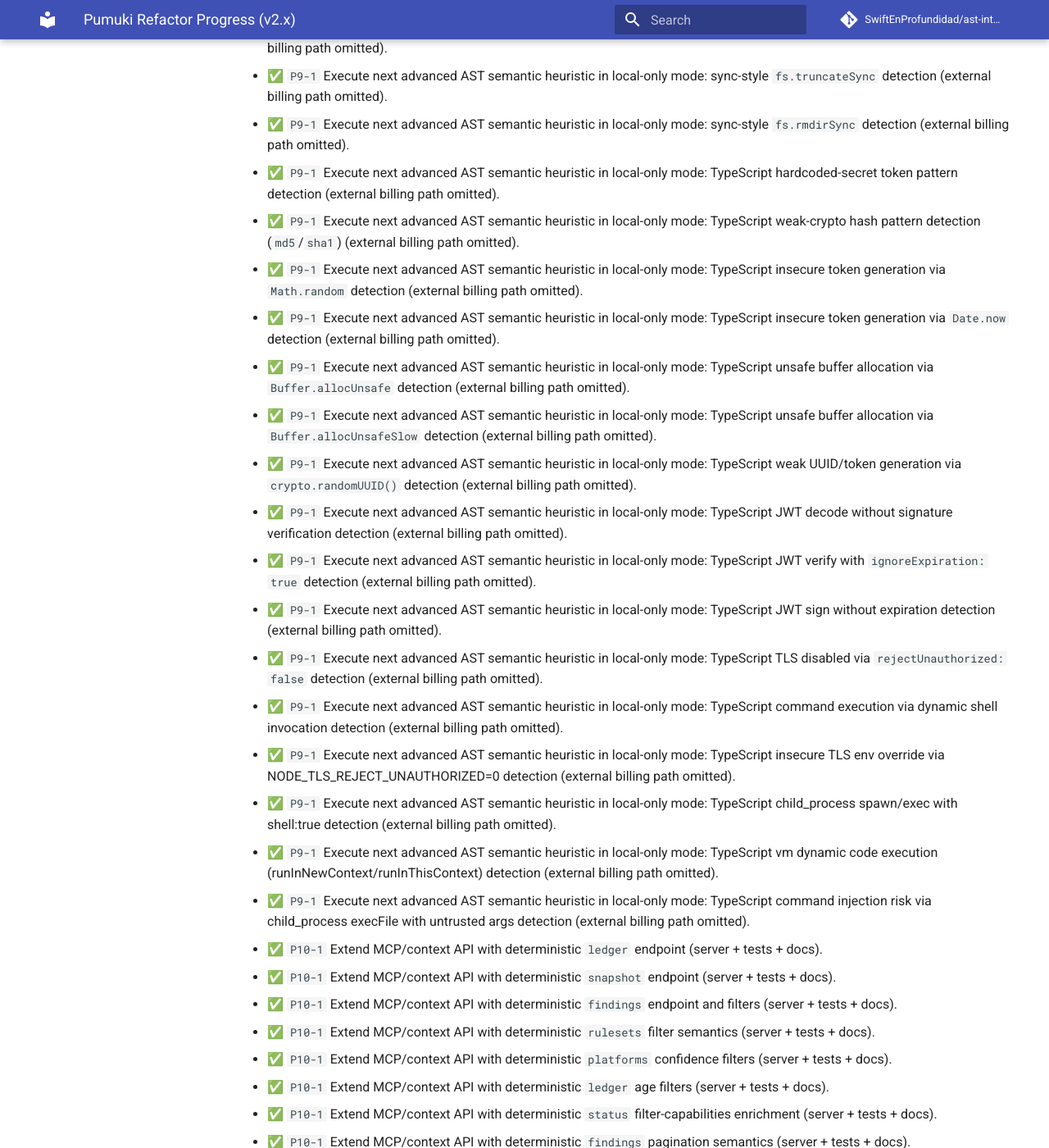
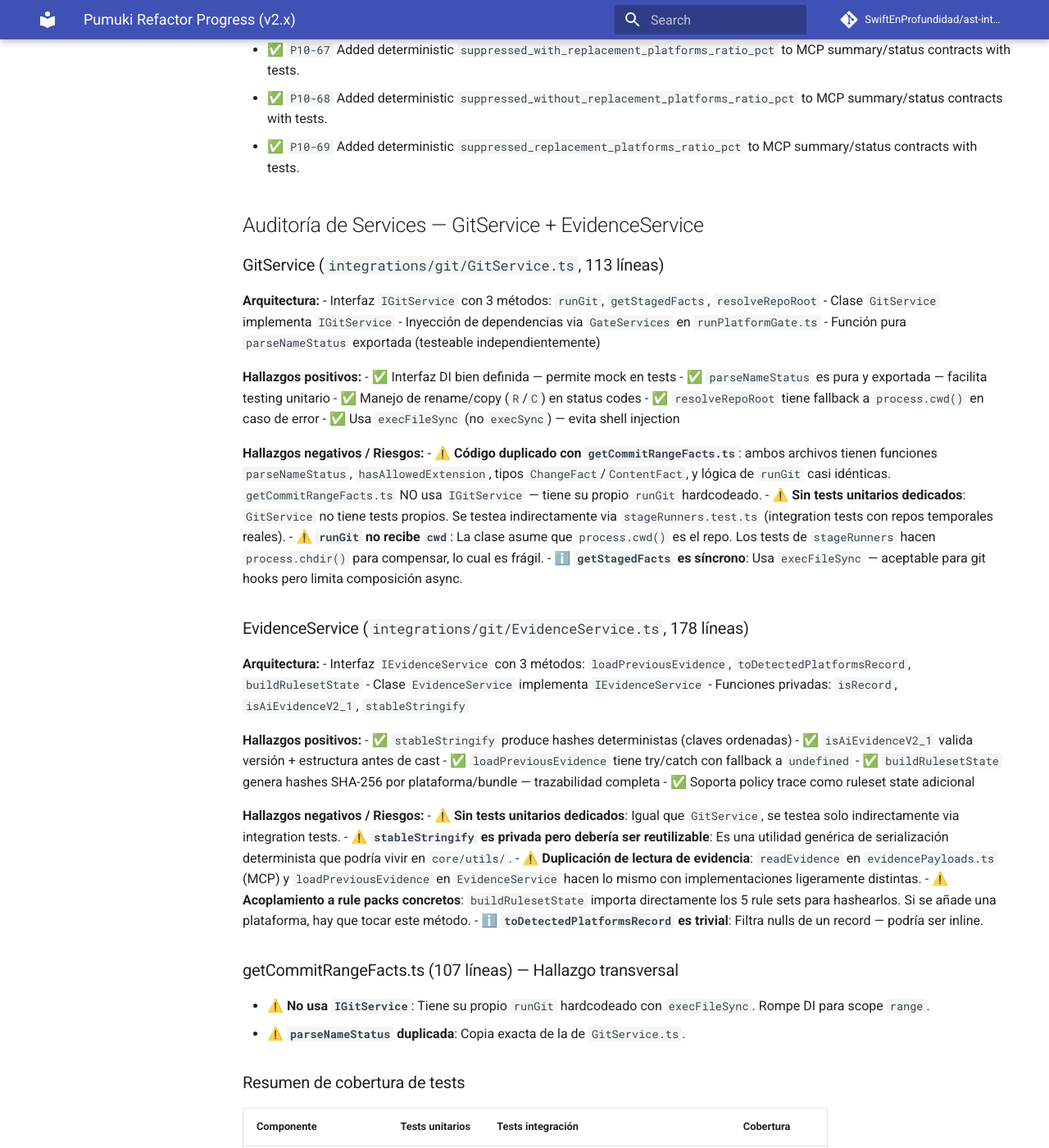
Before and after one commit to SwiftEnProfundidad/ast-intelligence-hooks, an MkDocs documentation site: the page built from docs/REFRACTOR_PROGRESS.md, in a window 1280 px wide and 1400 px high, scrolled down 51778 px. Shown: the whole window at 82% size. Built offline with MkDocs 1.6.1 and Material for MkDocs 9.7.7, drawn with Linux system fonts in a browser that asks for light colours; comment, search, counter and statistics services are not loaded; some of the changed text lies outside the part shown.

Commit message:
docs(audit): add deep audit prompt and update progress log

```diff
--- a/docs/REFRACTOR_PROGRESS.md
+++ b/docs/REFRACTOR_PROGRESS.md
@@ -18,7 +18,24 @@
 - ✅ Documentation update entries normalized to English
 - ✅ `README.md` and `PUMUKI.md` fully translated to English (enterprise + junior didactic format)
 - ✅ Release `6.3.7` completed: merged to `main`, published to npm, and confirmed `latest`
-- 🚧 Post-release monitoring: verify downstream consumers adopt `6.3.7` baseline
+- ✅ Technical audit and refactoring plan completed (`INFORME_AUDITORIA_AST.md`)
+- [x] **Fase 1: Modularización del Núcleo**
+  - [x] Definir `HeuristicDetector` interface.
+  - [x] Implementar `HeuristicRegistry`.
+  - [x] Extraer detectores a `core/facts/detectors/`.
+  - [x] Refactorizar `extractHeuristicFacts.ts`.
+  - [x] Verificar tests `test:heuristics`.
+
+- ✅ **Fase 2: Refactorización de Reglas** — `astHeuristicsRuleSet.ts` split into domain modules (`core/rules/presets/heuristics/`)
+- ✅ **Fase 3: Refactorización de evidenceContextServer.ts** — extracted `evidenceFacets.ts` (pure metric helpers), `evidencePayloads.ts` (payload builders), slim router in `evidenceContextServer.ts`. Schema fix: `ConsolidationSuppressedFinding` updated with `replacementRuleId`, `platform`, widened `reason`. All 14 MCP tests pass.
+- ✅ **Fase 4: Auditoría de Services** — `GitService`, `EvidenceService` auditados (ver informe abajo)
+- ✅ Phase 3: Decoupled `runPlatformGate.ts` — extracted `GitService` + `EvidenceService` with DI interfaces
+- ✅ Phase 4: Hardened ESLint for TypeScript + `zod` schema validation for project rules config
+- ✅ Final Cleanup: Resolved `legacy/` references in skills config and removed dead code (`resolveLegacyRulesetFile`)
+- ✅ Worktree consolidation (2026-02-15): merged parallel Arena worktrees (`7b27b4f4` primary, `f573acfa` discarded). Fixed 20 TS errors in detectors (`unknown` → typed casts), adopted `reduce` pattern for `astHeuristicsRuleSet`, resolved `ConsolidationSuppressedFinding` schema conflict (optional `replacementRuleId`/`platform`), cleaned 43 spam monitoring entries from progress log. `tsc --noEmit` green.
+- ✅ Deep audit execution completed (2026-02-15): phases 1-7 executed end-to-end from `docs/AUDIT_PROMPT.md`; evidence outputs generated in `.audit-reports/2026-02-15-audit-full.md`, `.audit-reports/eslint-full.json`, and `.audit-reports/npm-audit.json`. Key findings: `41,500` TS LOC, `10` production files `>300` lines (`5` `>500`), `29` recent commits with `>10` files, `jest` currently discovers `0` tests, and `npm audit` reports `0` vulnerabilities.
+- 🚧 Next task in progress (2026-02-15): Phase 1 critical remediation planning and implementation scope for test runner recovery (`jest.config.js` TS discovery) plus first critical coverage baseline for gate/evidence/heuristics runtime paths.
+- ⏳ Post-release monitoring: verify downstream consumers adopt `6.3.7` baseline
 
 ## Phase 1 - Deterministic Core + Evidence v2.1
 
@@ -1098,3 +1030,72 @@
 - ✅ `P10-67` Added deterministic `suppressed_with_replacement_platforms_ratio_pct` to MCP summary/status contracts with tests.
 - ✅ `P10-68` Added deterministic `suppressed_without_replacement_platforms_ratio_pct` to MCP summary/status contracts with tests.
 - ✅ `P10-69` Added deterministic `suppressed_replacement_platforms_ratio_pct` to MCP summary/status contracts with tests.
+
+## Auditoría de Services — GitService + EvidenceService
+
+### GitService (`integrations/git/GitService.ts`, 113 líneas)
+
+**Arquitectura:**
+- Interfaz `IGitService` con 3 métodos: `runGit`, `getStagedFacts`, `resolveRepoRoot`
+- Clase `GitService` implementa `IGitService`
+- Inyección de dependencias via `GateServices` en `runPlatformGate.ts`
+- Función pura `parseNameStatus` exportada (testeable independientemente)
+
+**Hallazgos positivos:**
+- ✅ Interfaz DI bien definida — permite mock en tests
+- ✅ `parseNameStatus` es pura y exportada — facilita testing unitario
+- ✅ Manejo de rename/copy (`R`/`C`) en status codes
+- ✅ `resolveRepoRoot` tiene fallback a `process.cwd()` en caso de error
+- ✅ Usa `execFileSync` (no `execSync`) — evita shell injection
+
+**Hallazgos negativos / Riesgos:**
+- ⚠️ **Código duplicado con `getCommitRangeFacts.ts`**: ambos archivos tienen funciones `parseNameStatus`, `hasAllowedExtension`, tipos `ChangeFact`/`ContentFact`, y lógica de `runGit` casi idénticas. `getCommitRangeFacts.ts` NO usa `IGitService` — tiene su propio `runGit` hardcodeado.
+- ⚠️ **Sin tests unitarios dedicados**: `GitService` no tiene tests propios. Se testea indirectamente via `stageRunners.test.ts` (integration tests con repos temporales reales).
+- ⚠️ **`runGit` no recibe `cwd`**: La clase asume que `process.cwd()` es el repo. Los tests de `stageRunners` hacen `process.chdir()` para compensar, lo cual es frágil.
+- ℹ️ **`getStagedFacts` es síncrono**: Usa `execFileSync` — aceptable para git hooks pero limita composición async.
+
+### EvidenceService (`integrations/git/EvidenceService.ts`, 178 líneas)
+
+**Arquitectura:**
+- Interfaz `IEvidenceService` con 3 métodos: `loadPreviousEvidence`, `toDetectedPlatformsRecord`, `buildRulesetState`
+- Clase `EvidenceService` implementa `IEvidenceService`
+- Funciones privadas: `isRecord`, `isAiEvidenceV2_1`, `stableStringify`
+
+**Hallazgos positivos:**
+- ✅ `stableStringify` produce hashes deterministas (claves ordenadas)
+- ✅ `isAiEvidenceV2_1` valida versión + estructura antes de cast
+- ✅ `loadPreviousEvidence` tiene try/catch con fallback a `undefined`
+- ✅ `buildRulesetState` genera hashes SHA-256 por plataforma/bundle — trazabilidad completa
+- ✅ Soporta policy trace como ruleset state adicional
+
+**Hallazgos negativos / Riesgos:**
+- ⚠️ **Sin tests unitarios dedicados**: Igual que `GitService`, se testea solo indirectamente via integration tests.
+- ⚠️ **`stableStringify` es privada pero debería ser reutilizable**: Es una utilidad genérica de serialización determinista que podría vivir en `core/utils/`.
+- ⚠️ **Duplicación de lectura de evidencia**: `readEvidence` en `evidencePayloads.ts` (MCP) y `loadPreviousEvidence` en `EvidenceService` hacen lo mismo con implementaciones ligeramente distintas.
+- ⚠️ **Acoplamiento a rule packs concretos**: `buildRulesetState` importa directamente los 5 rule sets para hashearlos. Si se añade una plataforma, hay que tocar este método.
+- ℹ️ **`toDetectedPlatformsRecord` es trivial**: Filtra nulls de un record — podría ser inline.
+
+### getCommitRangeFacts.ts (107 líneas) — Hallazgo transversal
+
+- ⚠️ **No usa `IGitService`**: Tiene su propio `runGit` hardcodeado con `execFileSync`. Rompe DI para scope `range`.
+- ⚠️ **`parseNameStatus` duplicada**: Copia exacta de la de `GitService.ts`.
+
+### Resumen de cobertura de tests
+
+| Componente | Tests unitarios | Tests integración | Cobertura |
+|---|---|---|---|
+| `GitService` | ❌ | ✅ Via `stageRunners.test.ts` (9 tests) | Indirecta |
+| `EvidenceService` | ❌ | ✅ Via `stageRunners.test.ts` (9 tests) | Indirecta |
+| `getCommitRangeFacts` | ❌ | ✅ Via `stageRunners.test.ts` (PRE_PUSH/CI) | Indirecta |
+| `parseNameStatus` | ❌ | ✅ Implícita | Sin edge cases |
+| `evidenceContextServer` | N/A | ✅ 14 tests dedicados | Completa |
+
+### Recomendaciones priorizadas
+
+1. **[ALTA] Eliminar duplicación `getCommitRangeFacts` ↔ `GitService`**: Unificar `parseNameStatus` y `hasAllowedExtension`. Hacer que `getCommitRangeFacts` use `IGitService.runGit`.
+2. **[MEDIA] Tests unitarios para `parseNameStatus`**: Cubrir edge cases (líneas vacías, renames, copias, status desconocidos).
+3. **[MEDIA] Tests unitarios para `EvidenceService.buildRulesetState`**: Verificar hashes deterministas, plataformas, policy trace.
+4. **[BAJA] Extraer `stableStringify` a `core/utils/`**: Reutilizable para cualquier hash determinista.
+5. **[BAJA] Unificar lectura de evidencia**: `readEvidence` (MCP) y `loadPreviousEvidence` (EvidenceService) deberían compartir implementación.
+6. **[BACKLOG] Pasar `cwd` a `GitService.runGit`**: Eliminar dependencia implícita de `process.cwd()`.
+7. **[BACKLOG] Desacoplar `buildRulesetState` de rule packs concretos**: Recibir rule sets como parámetro.
```
Also changed, not shown: other parts of docs/REFRACTOR_PROGRESS.md (+1 -86 lines), docs/AUDIT_PROMPT.md (added, +286 -0 lines).
